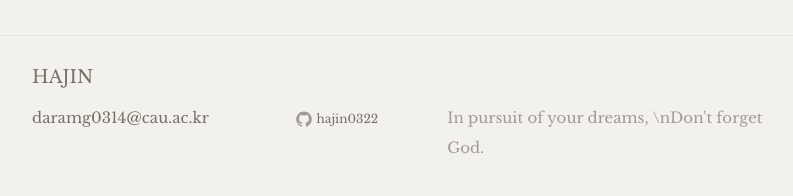
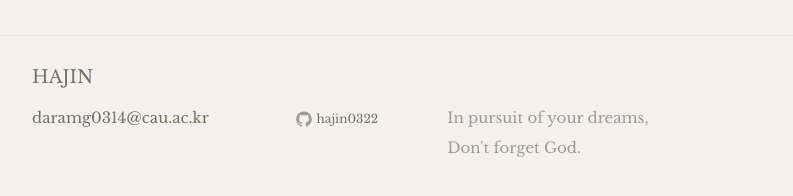
Before and after one commit to hajin0322/hajin0322.github.io, a Jekyll site: the page built from index.html, in a window 1280 px wide and 900 px high, scrolled down 1556 px. Shown: the part 677-873 px from the top of the window, without its empty margins (238-1031 px from the left). Built offline with Jekyll 4.4.1, drawn with Linux system fonts in a browser that asks for light colours; some web fonts are replaced.

Commit message:
FIX: _config

```diff
--- a/_config.yml
+++ b/_config.yml
@@ -16,8 +16,7 @@
 title: HAJIN
 email: daramg0314@cau.ac.kr
 description: > # this means to ignore newlines until "baseurl:"
-  In pursuit of your dreams,
-  \nDon't forget God.
+  In pursuit of your dreams,<br>Don't forget God.
 baseurl: "" # the subpath of your site, e.g. /blog
 url: "https://hajin0322.github.io" # the base hostname & protocol for your site
 github_username:    hajin0322
```
Also changed, not shown: 1 other file.
